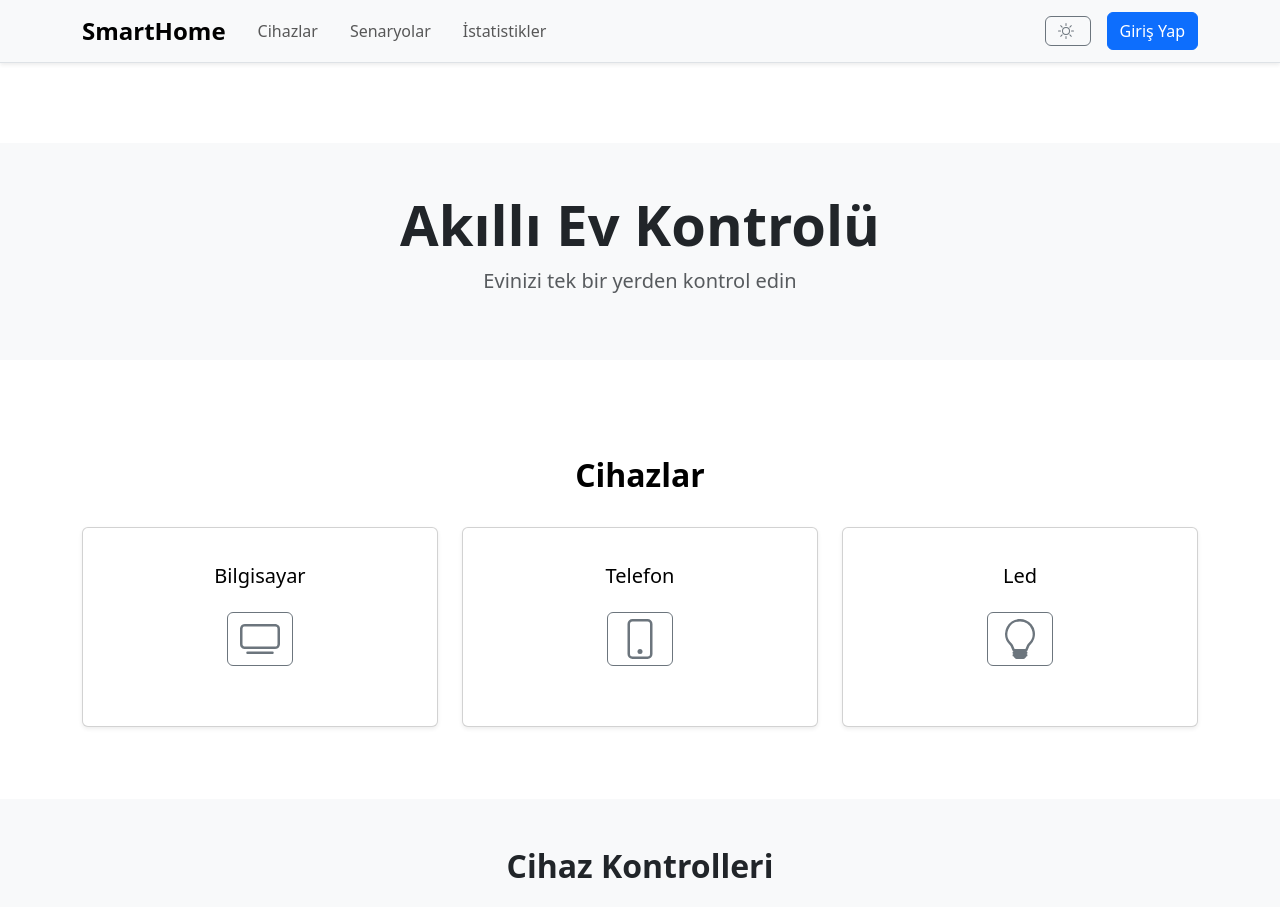
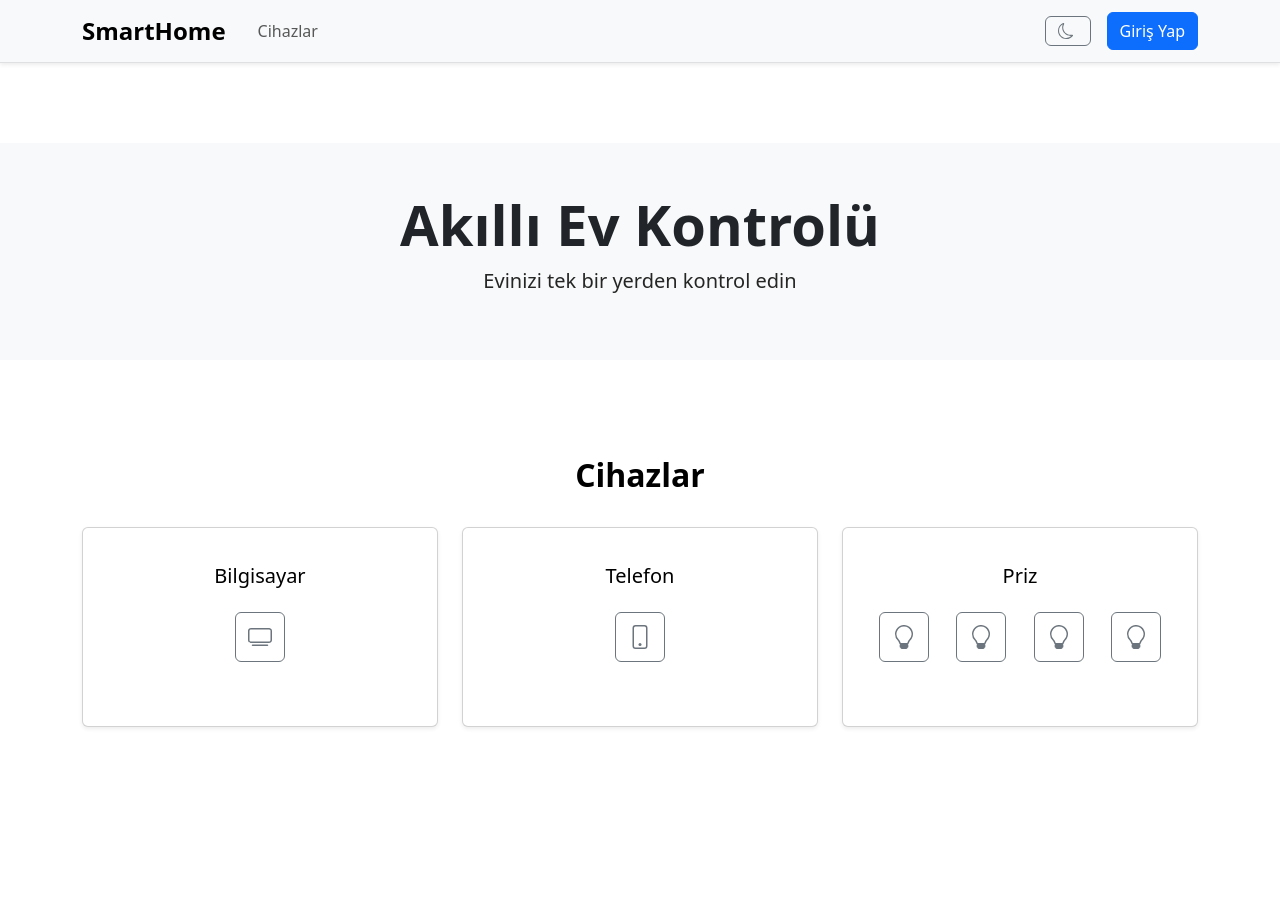
Before and after one commit to MuallaShn/Smart-Home-System, a React (Create React App) app in the folder FRONTEND/myapp/: page / in a window 1280 px wide. Shown: the top 907 px of the page. After the commit the page ends 800 px from the top, so only its background shows below. Built offline with nearby package versions, Linux system fonts and the light colour scheme.

Commit message:
arayüz tasarimi son hali

```diff
--- a/FRONTEND/myapp/src/App.js
+++ b/FRONTEND/myapp/src/App.js
@@ -1,37 +1,31 @@
 import React, { useState } from "react";
 import { Header } from "./components/Header";
 import { SceneViewer } from "./components/SceneViewer";
-import { DeviceControls } from "./components/DeviceControls";
 import "bootstrap/dist/css/bootstrap.min.css";
 
 function App() {
-  const [isLightOn, setIsLightOn] = useState(false);
-  const [brightness, setBrightness] = useState(50);
+  const [theme, setTheme] = useState("light");
 
+  const toggleTheme = () => {
+    setTheme((prevTheme) => (prevTheme === "light" ? "dark" : "light"));
+  };
+
+  // Renk değişkeni
+  const textColor = theme === "dark" ? "rgba(255, 255, 255, 0.7)" : "rgba(0, 0, 0, 0.85)";
 
   return (
-    <div>
-      <Header />
+    <div style={{ backgroundColor: theme === "dark" ? "#121212" : "white" }}>
+      <Header theme={theme} toggleTheme={toggleTheme} />
       <main style={{ marginTop: "80px" }}>
-        <section className="py-5 bg-light text-center">
+        <section className={`py-5 text-center ${theme === "dark" ? "bg-dark text-white" : "bg-light text-dark"}`}>
           <h1 className="display-4 fw-bold">Akıllı Ev Kontrolü</h1>
-          <p className="lead text-muted">Evinizi tek bir yerden kontrol edin</p>
+          {/* Yazının rengini temaya göre dinamik olarak değiştir */}
+          <p className="lead" style={{ color: textColor }}>
+            Evinizi tek bir yerden kontrol edin
+          </p>
         </section>
-
         <section id="devices" className="py-5">
-          <SceneViewer isLightOn={isLightOn} brightness={brightness} />
-        </section>
-
-        <section id="scenes" className="py-5 bg-light">
-          <div className="container">
-            <h2 className="text-center fw-bold mb-4">Cihaz Kontrolleri</h2>
-            <DeviceControls
-              isLightOn={isLightOn}
-              setIsLightOn={setIsLightOn}
-              brightness={brightness}
-              setBrightness={setBrightness}
-            />
-          </div>
+          <SceneViewer theme={theme} />
         </section>
       </main>
     </div>
--- a/FRONTEND/myapp/src/components/DeviceControls.js
+++ b/FRONTEND/myapp/src/components/DeviceControls.js
@@ -7,6 +7,7 @@ export function DeviceControls({
   setIsLightOn,
   brightness,
   setBrightness,
+  theme
 
 }) {
   // Işığı açıp kapatma fonksiyonu
@@ -50,14 +51,19 @@ export function DeviceControls({
       <div className="row justify-content-center" style={{ columnGap: "8rem" }}>
         {/* Işık Kontrolü */}
         <div className="col-md-6 col-lg-4 d-flex justify-content-center">
-        <Card className="shadow-sm w-100">
+          <Card
+            className="shadow-sm w-100"
+            style={{
+              backgroundColor: theme === "dark" ? "#1E1E1E" : "white",
+              color: theme === "dark" ? "white" : "black",
+            }}
+          >
             <Card.Body style={{ height: "170px" }}>
               <div className="d-flex justify-content-between align-items-center mb-5">
                 <h5 className="fw-bold">Işık Kontrolü</h5>
                 <Button
-                type="button"
-                variant={isLightOn ? "success" : "outline-secondary"}
-                onClick={toggleLight}
+                  variant={isLightOn ? "success" : theme === "dark" ? "outline-light" : "outline-secondary"}
+                  onClick={() => setIsLightOn(!isLightOn)}
                 >
                   {isLightOn ? <LightbulbFill /> : <Lightbulb />}
                 </Button>
--- a/FRONTEND/myapp/src/components/Header.js
+++ b/FRONTEND/myapp/src/components/Header.js
@@ -2,15 +2,20 @@ import React from "react";
 import { Navbar, Nav, Button } from "react-bootstrap";
 import { Sun, Moon } from "react-bootstrap-icons";
 
-export function Header() {
+export function Header({ theme, toggleTheme }) {
   return (
     <Navbar
-      bg="light"
-      variant="light"
-      expand="md"
-      className="border-bottom shadow-sm"
-      style={{ backdropFilter: "blur(10px)", background: "rgba(255, 255, 255, 0.9)" }}
-    >
+    bg={theme === "dark" ? "dark" : "light"}
+    variant={theme === "dark" ? "dark" : "light"}
+    expand="md"
+    className="shadow-sm"
+    style={{
+      backdropFilter: "blur(10px)",
+      background: theme === "dark" ? "rgba(0, 0, 0, 0.9)" : "rgba(255, 255, 255, 0.9)",
+      borderBottom: theme === "dark" ? "1px solid black" : "1px solid rgba(0, 0, 0, 0.1)", // Dinamik renk
+    }}
+  >
+
       <div className="container">
         <Navbar.Brand href="#home" className="fw-bold fs-4">
           SmartHome
@@ -22,18 +27,16 @@ export function Header() {
             <Nav.Link href="#devices" className="px-3">
               Cihazlar
             </Nav.Link>
-            <Nav.Link href="#scenes" className="px-3">
-              Senaryolar
-            </Nav.Link>
-            <Nav.Link href="#stats" className="px-3">
-              İstatistikler
-            </Nav.Link>
           </Nav>
         </Navbar.Collapse>
 
         <div className="d-flex align-items-center gap-3">
-          <Button variant="outline-secondary" className="d-flex align-items-center">
-            <Sun className="me-1" />
+          <Button
+            variant={theme === "dark" ? "light" : "outline-secondary"}
+            className="d-flex align-items-center"
+            onClick={toggleTheme}
+          >
+            {theme === "dark" ? <Sun className="me-1" /> : <Moon className="me-1" />}
           </Button>
           <Button variant="primary">Giriş Yap</Button>
         </div>
--- a/FRONTEND/myapp/src/components/SceneViewer.js
+++ b/FRONTEND/myapp/src/components/SceneViewer.js
@@ -36,7 +36,7 @@ export function SceneViewer({ theme }) {
         </Col>
       </Row>
       <Row className="justify-content-center mt-4">
-        {/* PC Kartı */}
+  {/* Bilgisayar Kartı */}
   <Col xs={12} md={4} className="mb-4">
     <Card
       className="shadow-sm text-center"
@@ -50,14 +50,16 @@ export function SceneViewer({ theme }) {
       <Card.Body>
         <h5 className="mb-4">Bilgisayar</h5>
         <Button
-                variant={deviceStates.tv ? "success" : theme === "dark" ? "outline-light" : "outline-secondary"}
+          variant={deviceStates["tv"] ? "success" : theme === "dark" ? "outline-light" : "outline-secondary"}
           onClick={() => toggleDevice("tv")}
+          style={{ width: "50px", height: "50px" }}
         >
-                {deviceStates.tv ? <TvFill size={40} /> : <Tv size={40} />}
+          {deviceStates["tv"] ? <TvFill size={24} /> : <Tv size={24} />}
         </Button>
       </Card.Body>
     </Card>
   </Col>
+
   {/* Telefon Kartı */}
   <Col xs={12} md={4} className="mb-4">
     <Card
@@ -72,15 +74,17 @@ export function SceneViewer({ theme }) {
       <Card.Body>
         <h5 className="mb-4">Telefon</h5>
         <Button
-                variant={deviceStates.phone ? "success" : theme === "dark" ? "outline-light" : "outline-secondary"}
+          variant={deviceStates["phone"] ? "success" : theme === "dark" ? "outline-light" : "outline-secondary"}
           onClick={() => toggleDevice("phone")}
+          style={{ width: "50px", height: "50px" }}
         >
-                {deviceStates.phone ? <PhoneFill size={40} /> : <Phone size={40} />}
+          {deviceStates["phone"] ? <PhoneFill size={24} /> : <Phone size={24} />}
         </Button>
       </Card.Body>
     </Card>
   </Col>
-        {/* Ampül Kartı */}
+
+  {/* Cihaz Kontrolleri Kartı */}
   <Col xs={12} md={4} className="mb-4">
     <Card
       className="shadow-sm text-center"
@@ -92,13 +96,23 @@ export function SceneViewer({ theme }) {
       }}
     >
       <Card.Body>
-              <h5 className="mb-4">Led</h5>
+        <h5 className="mb-4">Priz</h5>
+        <div className="d-flex justify-content-between">
+          {["light1", "light2", "light3", "light4"].map((device, index) => (
             <Button
-                variant={deviceStates.light ? "success" : theme === "dark" ? "outline-light" : "outline-secondary"}
-                onClick={() => toggleDevice("light")}
+              key={index}
+              variant={deviceStates[device] ? "success" : theme === "dark" ? "outline-light" : "outline-secondary"}
+              onClick={() => toggleDevice(device)}
+              style={{ width: "50px", height: "50px" }}
             >
-                {deviceStates.light ? <LightbulbFill size={40} /> : <Lightbulb size={40} />}
+              {deviceStates[device] ? (
+                <LightbulbFill size={24} />
+              ) : (
+                <Lightbulb size={24} />
+              )}
             </Button>
+          ))}
+        </div>
       </Card.Body>
     </Card>
   </Col>
```
Lines whose indentation alone changed are shown as unchanged.
